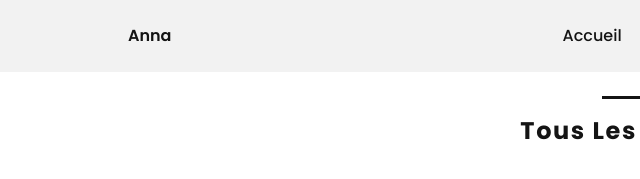
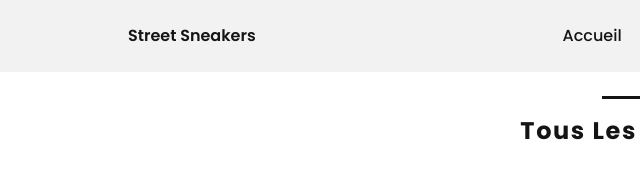
Before and after one commit to Anaelle693/EcommerceSneaker, a plain HTML site: page shop.html in a window 1280 px wide. Shown: the top 179 px of the page, 0-640 px from the left. Drawn offline with nearby package versions, Linux system fonts and the light colour scheme.

Commit message:
Update shop.html

```diff
--- a/shop.html
+++ b/shop.html
@@ -10,7 +10,7 @@
         <!-- ===== BOX ICONS ===== -->
         <link href='https://unpkg.com/boxicons@2.0.7/css/boxicons.min.css' rel='stylesheet'>
 
-        <title>Anna's Sneakers</title>
+        <title>Street Sneakers</title>
     </head>
     <body>
 
@@ -21,7 +21,7 @@
                     <i class='bx bxs-grid'></i>
                 </div>
 
-                <a href="#" class="nav__logo">Anna</a>
+                <a href="#" class="nav__logo">Street Sneakers</a>
 
                 <div class="nav__menu" id="nav-menu">
                     <ul class="nav__list">
```
